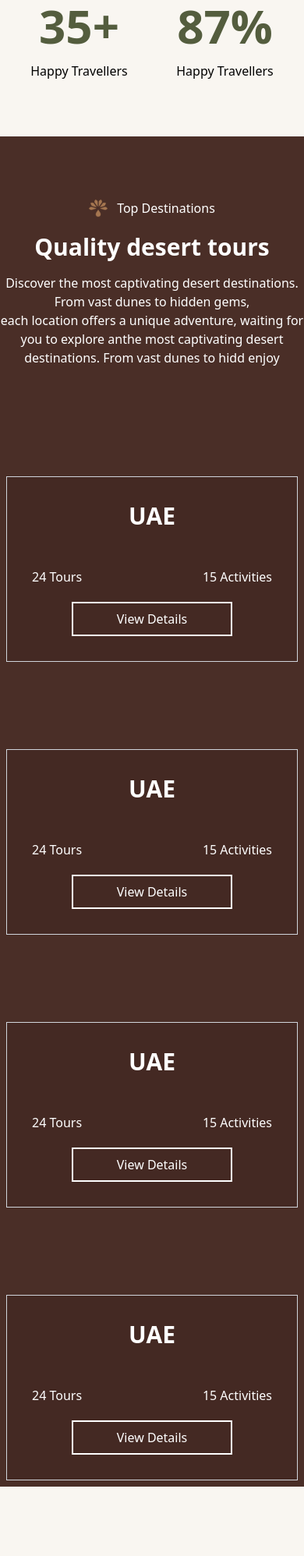
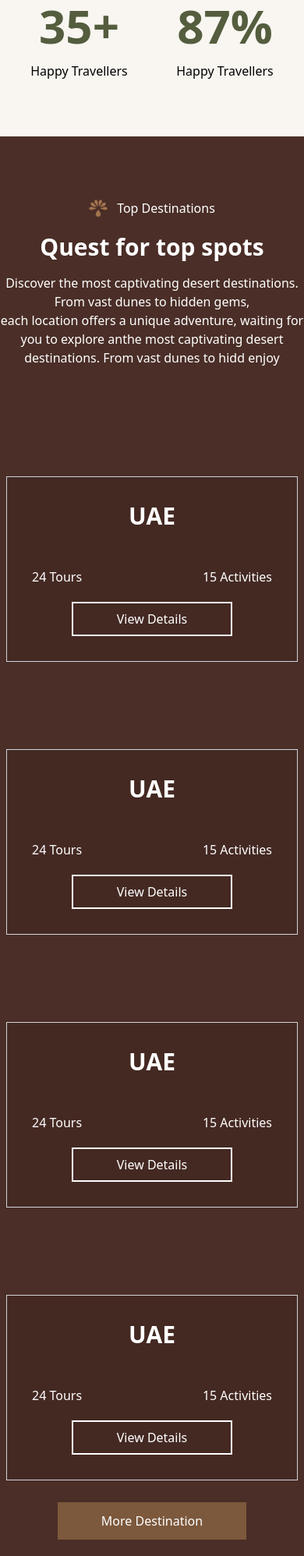
Before and after one commit to EbrahimEh/Sandtrail-Project, a website: page index.html in a window 390 px wide. Shown: the part 2307-4303 px from the top of the page at 78% size. Before the commit the page ends 4214 px from the top, so only its background shows below. Drawn offline with Linux system fonts and the light colour scheme.

Commit message:
Complete Top Sports Part With Responsive

```diff
--- a/index.html
+++ b/index.html
@@ -159,7 +159,7 @@
 
 
         <!-- ---Top Spots  -->
-        <div class="w-full bg-[#4A2E27] md:h-[800px] h-full">
+        <div class="w-full bg-[#4A2E27] md:h-[800px] h-full pb-10">
 
             <div class="text-white w-full max-w-6xl mx-auto pt-20">
 
@@ -170,11 +170,11 @@
                         <h3 class="text-white">Top Destinations</h3>
                     </div>
                     <div class="text-center mt-5">
-                        <h2 class="text-3xl font-semibold mb-4">Quality desert tours</h2>
+                        <h2 class="text-3xl font-semibold mb-4">Quest for top spots</h2>
                         <p class="text-white">Discover the most captivating desert destinations. From vast dunes to hidden gems, <br> each location offers a unique adventure, waiting for you to explore anthe most captivating desert destinations. From vast dunes to hidd enjoy</p>
                     </div>
 
-                    <div class="w-full grid grid-cols md:grid-cols-4 md:mt-32 mt-5 md:gap-x-5 p-2 md:p-0">
+                    <div class="w-full grid grid-cols md:grid-cols-4 md:mt-20 mt-5 md:gap-x-5 p-2 md:p-0">
 
                         <div class="bg-[#442923] mt-28 p-8 border border-gray-300">
                             <h1 class="text-3xl font-semibold text-center">UAE</h1>
@@ -225,6 +225,8 @@
                             <button class="border-2 hover:bg-indigo-300 px-14 py-2 mt-5 mx-auto block">View Details</button>
                         </div>
                     </div>
+
+                    <button class=" hover:bg-[#c79874] bg-[#7C583C] px-14 py-3 mt-5 mx-auto block md:mt-20">More Destination</button>
                 </div>
             </div>
         </div>
```
Also changed, not shown: src/output.css.
